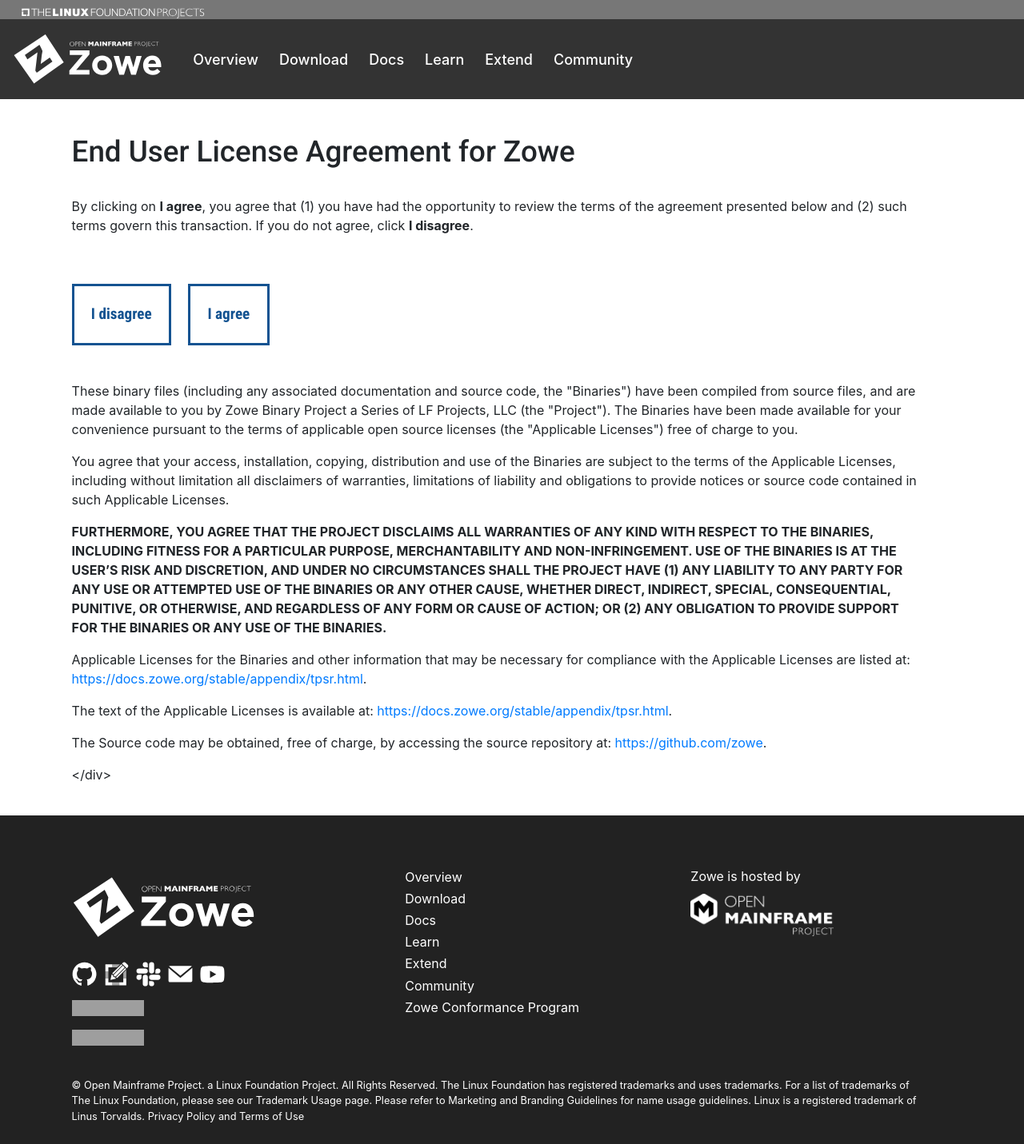
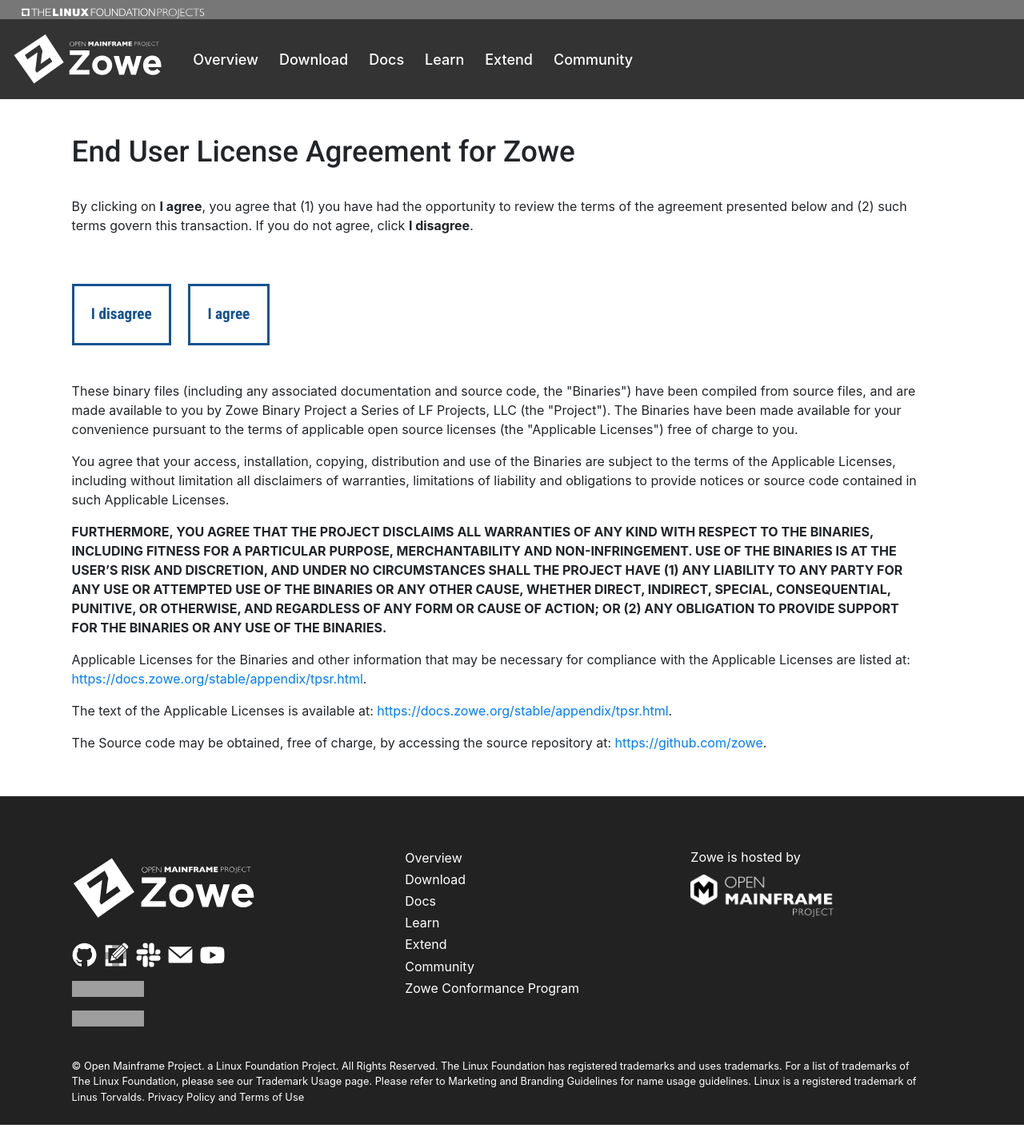
Before and after one commit to zowe/zowe.github.io, a Jekyll site: the page built from legal.md, in a window 1280 px wide. Shown: the whole page at 80% size. Built offline with Jekyll 4.4.1, drawn with Linux system fonts in a browser that asks for light colours; our own code applies the rules of GitHub Pages for plain Markdown files; after the commit the page ends 1407 px from its top, so only the background shows below that; grey boxes are pictures that could not be loaded.

Commit message:
clean up formatting
Signed-off-by: MarkAckert <mark.ackert@broadcom.com>

```diff
--- a/legal.md
+++ b/legal.md
@@ -5,42 +5,37 @@
 ---
 <section class="whitebackground">
   <h2 id="download_file_message"></h2>
-  <h1 class="title">End User License Agreement for Zowe</h1><br>
-  <p><a id="legaltop"></a>By clicking on <b>I agree</b>, you agree that (1) you have had the opportunity to review the
-    terms of the agreement presented below and (2) such terms govern this transaction. If you do not agree, click <b>I
-      disagree</b>.</p><br>
-  <button><a href="/">I disagree</a></button><button><a id="download_button" href="post_download.html">I
-      agree</a></button><br>
+  <h1 class="title">End User License Agreement for Zowe</h1>
   <br>
-  <div id="legal">
-    <p>These binary files (including any associated documentation and source code, the &quot;Binaries&quot;) have been
-      compiled from source files, and are made available to you by Zowe Binary Project a Series of LF Projects, LLC
-      (the &quot;Project&quot;). The Binaries have been made available for your convenience pursuant to the terms of
-      applicable open source licenses (the &quot;Applicable Licenses&quot;) free of charge to you.</p>
+  <p><a id="legaltop"></a>By clicking on <b>I agree</b>, you agree that (1) you have had the opportunity to review the terms of the agreement presented below and (2) such terms govern this transaction. If you do not agree, click <b>I disagree</b>.
+  </p>
+  <br>
+  <button><a href="/">I disagree</a></button><button><a id="download_button" href="post_download.html">I agree</a></button><br>
+  <br>
+    <div id="legal">
+      <p>These binary files (including any associated documentation and source code, the &quot;Binaries&quot;) have been compiled from source files, and are made available to you by Zowe Binary Project a Series of LF Projects, LLC (the &quot;Project&quot;). The Binaries have been made available for your convenience pursuant to the terms of applicable open source licenses (the &quot;Applicable Licenses&quot;) free of charge to you.</p>
 
-    <p>You agree that your access, installation, copying, distribution and use of the Binaries are subject to the
-      terms of the Applicable Licenses, including without limitation all disclaimers of warranties, limitations of
-      liability and obligations to provide notices or source code contained in such Applicable Licenses.</p>
+      <p>You agree that your access, installation, copying, distribution and use of the Binaries are subject to the
+        terms of the Applicable Licenses, including without limitation all disclaimers of warranties, limitations of
+        liability and obligations to provide notices or source code contained in such Applicable Licenses.</p>
 
-    <p><strong>FURTHERMORE, YOU AGREE THAT THE PROJECT DISCLAIMS ALL WARRANTIES OF ANY KIND WITH RESPECT TO THE
-        BINARIES, INCLUDING FITNESS FOR A PARTICULAR PURPOSE, MERCHANTABILITY AND NON-INFRINGEMENT. USE OF THE
-        BINARIES IS AT THE USER’S RISK AND DISCRETION, AND UNDER NO CIRCUMSTANCES SHALL THE PROJECT HAVE (1) ANY
-        LIABILITY TO ANY PARTY FOR ANY USE OR ATTEMPTED USE OF THE BINARIES OR ANY OTHER CAUSE, WHETHER DIRECT,
-        INDIRECT, SPECIAL, CONSEQUENTIAL, PUNITIVE, OR OTHERWISE, AND REGARDLESS OF ANY FORM OR CAUSE OF ACTION; OR
-        (2) ANY OBLIGATION TO PROVIDE SUPPORT FOR THE BINARIES OR ANY USE OF THE BINARIES.</strong></p>
+      <p><strong>FURTHERMORE, YOU AGREE THAT THE PROJECT DISCLAIMS ALL WARRANTIES OF ANY KIND WITH RESPECT TO THE
+          BINARIES, INCLUDING FITNESS FOR A PARTICULAR PURPOSE, MERCHANTABILITY AND NON-INFRINGEMENT. USE OF THE
+          BINARIES IS AT THE USER’S RISK AND DISCRETION, AND UNDER NO CIRCUMSTANCES SHALL THE PROJECT HAVE (1) ANY
+          LIABILITY TO ANY PARTY FOR ANY USE OR ATTEMPTED USE OF THE BINARIES OR ANY OTHER CAUSE, WHETHER DIRECT,
+          INDIRECT, SPECIAL, CONSEQUENTIAL, PUNITIVE, OR OTHERWISE, AND REGARDLESS OF ANY FORM OR CAUSE OF ACTION; OR
+          (2) ANY OBLIGATION TO PROVIDE SUPPORT FOR THE BINARIES OR ANY USE OF THE BINARIES.</strong></p>
 
-    <p>Applicable Licenses for the Binaries and other information that may be necessary for compliance with the
-      Applicable Licenses are listed at: <a
-        href="https://docs.zowe.org/stable/appendix/tpsr.html">https://docs.zowe.org/stable/appendix/tpsr.html</a>.
-    </p>
+      <p>Applicable Licenses for the Binaries and other information that may be necessary for compliance with the
+        Applicable Licenses are listed at: <a
+          href="https://docs.zowe.org/stable/appendix/tpsr.html">https://docs.zowe.org/stable/appendix/tpsr.html</a>.
+      </p>
 
-    <p>The text of the Applicable Licenses is available at: <a
-        href="https://docs.zowe.org/stable/appendix/tpsr.html">https://docs.zowe.org/stable/appendix/tpsr.html</a>.
-    </p>
+      <p>The text of the Applicable Licenses is available at: <a
+          href="https://docs.zowe.org/stable/appendix/tpsr.html">https://docs.zowe.org/stable/appendix/tpsr.html</a>.
+      </p>
 
-    <p>The Source code may be obtained, free of charge, by accessing the source repository at: <a
-        href="https://github.com/zowe">https://github.com/zowe</a>.</p>
-
-  </div>
+      <p>The Source code may be obtained, free of charge, by accessing the source repository at: <a
+          href="https://github.com/zowe">https://github.com/zowe</a>.</p>
   </div>
 </section>
```
Also changed, not shown: post_download.md (+9 -11 lines).
